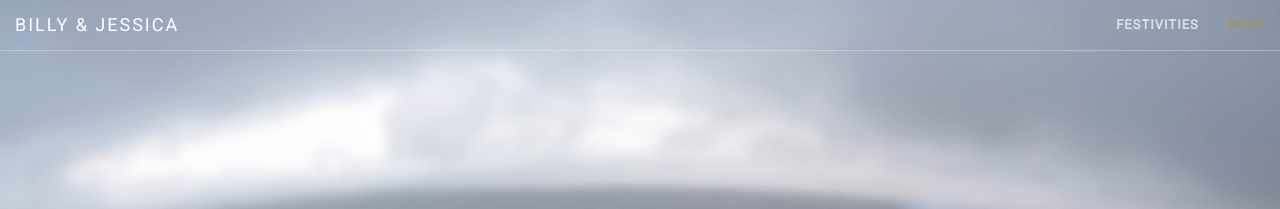
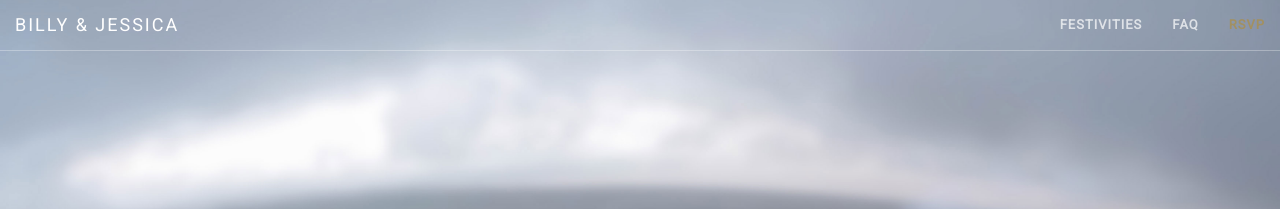
Before and after one commit to notbleh/wed-website, a Jekyll site: the page built from index.html, in a window 1280 px wide. Shown: the top 209 px of the page. Built offline with Jekyll 4.4.1, drawn with Linux system fonts in a browser that asks for light colours.

Commit message:
Update nav.html

```diff
--- a/_includes/nav.html
+++ b/_includes/nav.html
@@ -18,6 +18,9 @@
                     <a class="page-scroll" href="#festivities">Festivities</a>
                 </li>
                 <li>
+                    <a class="page-scroll" href="#FAQ">FAQ</a>
+                </li>
+                <li>
                     <a class="page-scroll" href="#rsvp">RSVP</a>
                 </li>
             </ul>
```
